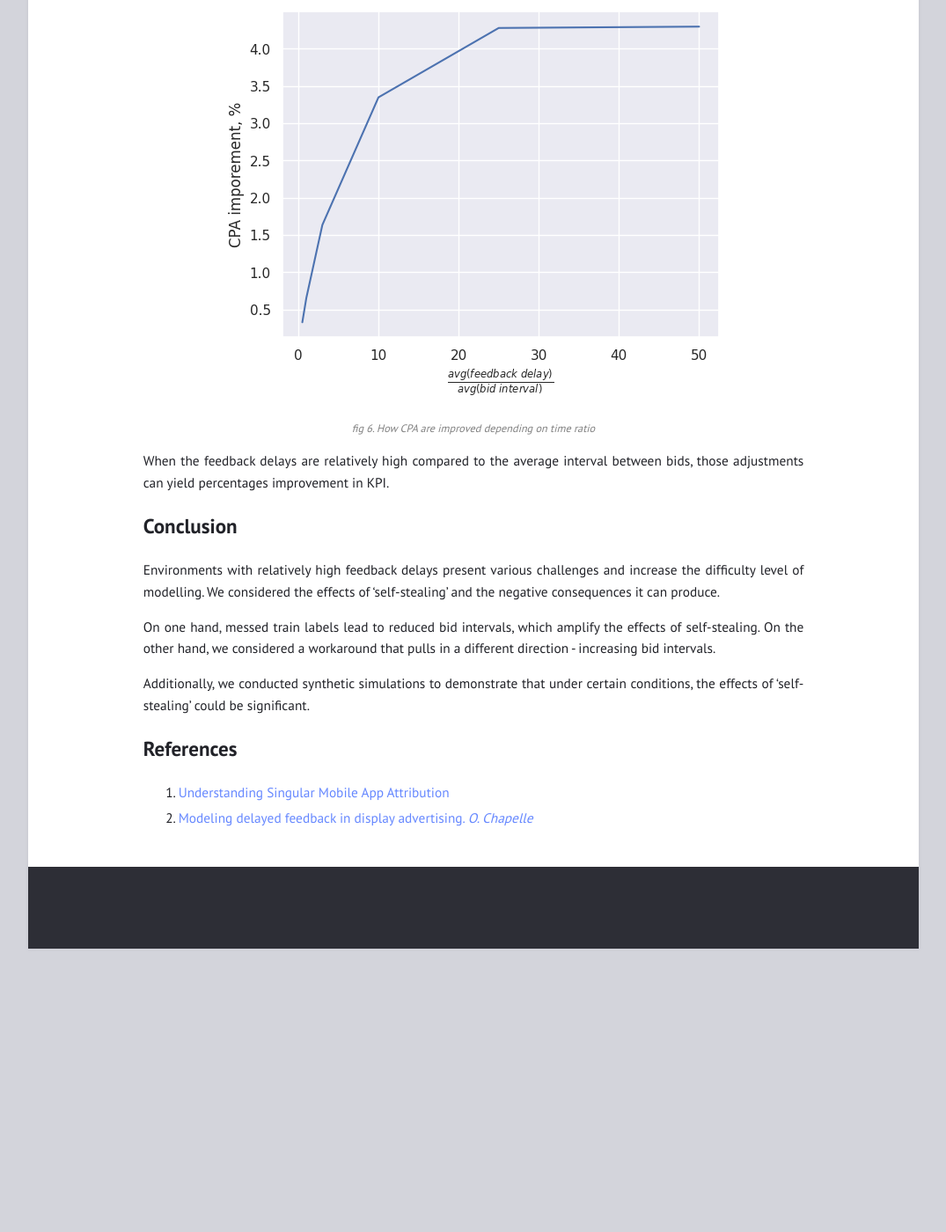
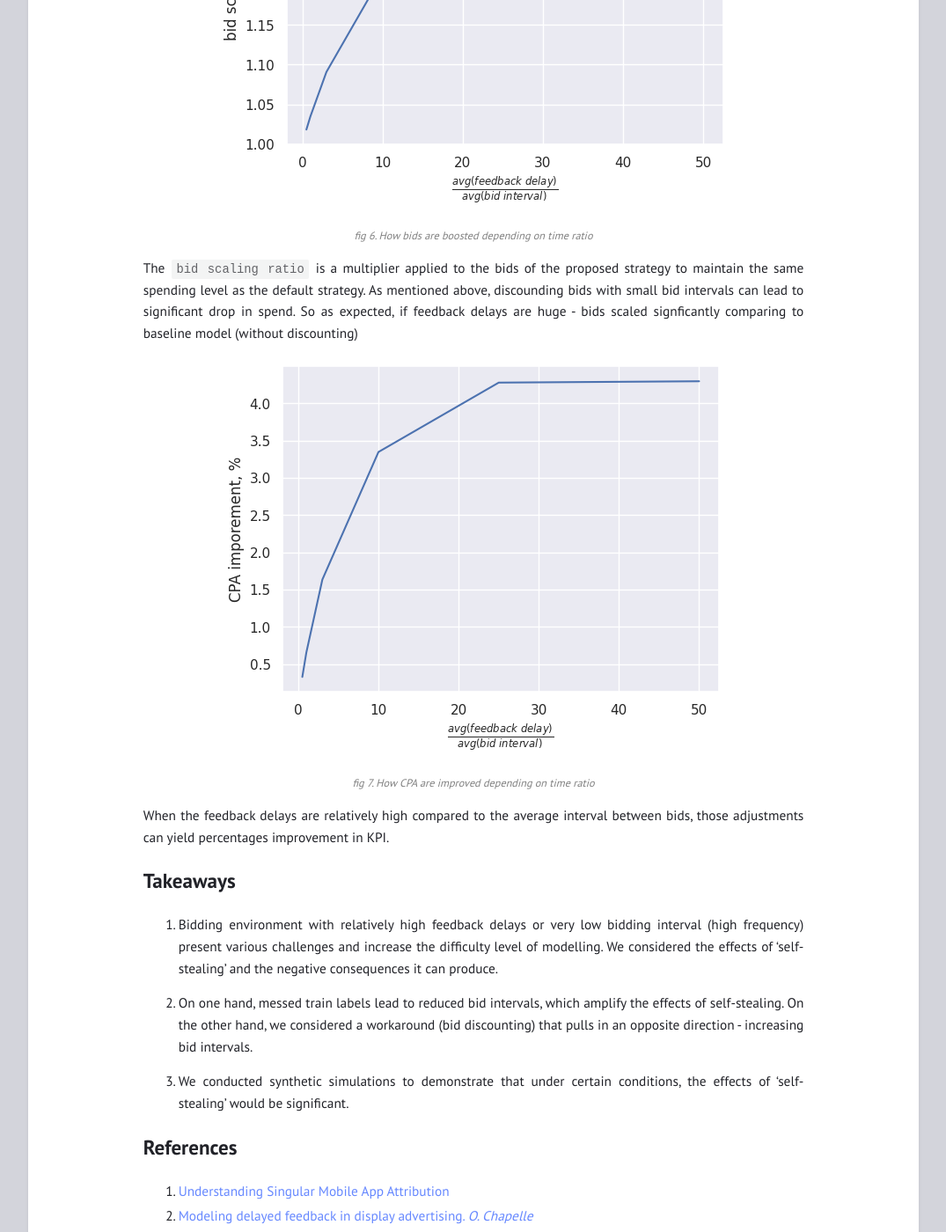
Before and after one commit to necnec/necnec.github.io, a Jekyll site: the page built from _posts/2023-09-09-self-stealing.md, in a window 1280 px wide and 1400 px high, scrolled down 4746 px. Shown: the whole window at 88% size, without its empty margins (102-1177 px from the left). Built offline with Jekyll 4.4.1, drawn with Linux system fonts in a browser that asks for light colours; before the commit the page ends 5824 px from its top, so only the background shows below that; some of the changed text lies outside the part shown.

Commit message:
self-stealing update

```diff
--- a/_posts/2023-09-09-self-stealing.md
+++ b/_posts/2023-09-09-self-stealing.md
@@ -1,5 +1,5 @@
 ---
-title:  "Attribution self-stealing in mobile advertising"
+title:  "Self-stealing of Attribution in Mobile Advertising"
 layout: post
 ---
 ![](/assets/images/self-stealing/self-stealing-title.png)
@@ -7,9 +7,9 @@
 
 
 ## Introduction
-When initiating an advertising campaign, determining the optimal impression frequency strategy is a crucial step. The ideal frequency cap often depend on various campaign characteristics including the creative format, the budget, the nature of the brand etc.
+When initiating an advertising campaign, determining the optimal impression frequency strategy is a crucial step. The ideal frequency cap often depend on various campaign characteristics including the type of campaign, the creative format, the budget, the nature of the brand etc.
 
-In certain domains, a decision to buy a product might occur several hours or days after seeing the ad. Delays in attribution can also arise due to technical limitations; for instance, in mobile advertising, a user might download the promoted app during the game session, but the installation doesn't register by SDK until the user opens the app for the first time [1].
+In certain domains, a decision to install (buy) a product might occur several hours or days after seeing the ad. Delays in attribution can also arise due to technical limitations; for instance, in mobile advertising, a user might download the promoted app during the game session, but the installation doesn't register by SDK until the user opens the app for the first time [1].
 
 ![](/assets/images/self-stealing/high-install-delay.png)
 *fig 1. In mobile advertising, a high attribution delay could be caused by technical limitations*
@@ -30,8 +30,12 @@
 
 1. If the user decides to convert after the first impression, we obviously shouldn't bid thereafter. However, our confidence that the user didn't convert increases as the lag from the first impression extends. By bidding after a short delay, the only outcome we might achieve is stealing the attribution from the first impression
 
-2. Another challenge is if you want to build a model that predicts conversion (install), your train labels could be shuffled, and "1" would be assigned to the most recent (4th) impression.
+2. Another challenge is if you want to build a model that predicts conversion (install), your train labels could be misassigned, and "1" would be assigned to the most recent (4th) impression.
 If you use such feature as "delay since the previous impression" - your model will "learn" to predict higher conversion probability straight after the previous impression. And the first impression in batch would be undervalued. Technically everything is correct: usually batch of two bids are more likely lead to attribution, but you spend twice. And due to selection bias your further trainset releases would be even stronger suffered from self-stealing.
+
+![](/assets/images/self-stealing/trainset-misassignment.png)
+*fig 3. Conversion always assigned to the latest impression in the batch*
+{: style="color:gray; font-size: 80%; text-align:center;"}
 
 ## Impression value discounting
 
@@ -78,10 +82,10 @@
 $$
 
 ![](/assets/images/self-stealing/value-discount.png)
-*fig 3. The larger $$t_2-t_1$$ the smaller a discount*
+*fig 4. The larger $$t_2-t_1$$ the smaller a discount*
 {: style="color:gray; font-size: 80%; text-align:center;"}
 
-In a production system, implementing this adjustment could be quite straightforward. One would simply need to store the delay time from the previous impression and the value of that previous impression.
+In a production system, implementing this adjustment could be quite straightforward. One would simply need to store the delay time from the previous impression, the value of that previous impression and also build a model that evaluates $$\lambda(x)$$ for each particular bid request [2]
 
 ## Budget constraint
 
@@ -103,26 +107,27 @@
 
 ![](/assets/images/self-stealing/plot-bid-scaling-increase.png){:style="display:block; margin-left:auto; margin-right:auto"}
 
-*fig 5. How bids are boosted depending on time ratio*
+*fig 6. How bids are boosted depending on time ratio*
 {: style="color:gray; font-size: 80%; text-align:center;"}
 
+The `bid scaling ratio` is a multiplier applied to the bids of the proposed strategy to maintain the same spending level as the default strategy.
 As mentioned above, discounding bids with small bid intervals can lead to significant drop in spend. So as expected, if feedback delays are huge - bids scaled signficantly comparing to baseline model (without discounting)
 
 ![](/assets/images/self-stealing/plot-cpa-improvement.png){:style="display:block; margin-left:auto; margin-right:auto"}
 
-*fig 6. How CPA are improved depending on time ratio*
+*fig 7. How CPA are improved depending on time ratio*
 {: style="color:gray; font-size: 80%; text-align:center;"}
 
 When the feedback delays are relatively high compared to the average interval between bids, those adjustments can yield percentages improvement in KPI.
 
 
-## Conclusion
+## Takeaways
 
-Environments with relatively high feedback delays present various challenges and increase the difficulty level of modelling. We considered the effects of 'self-stealing' and the negative consequences it can produce.
+1. Bidding environment with relatively high feedback delays or very low bidding interval (high frequency) present various challenges and increase the difficulty level of modelling. We considered the effects of 'self-stealing' and the negative consequences it can produce.
 
-On one hand, messed train labels lead to reduced bid intervals, which amplify the effects of self-stealing. On the other hand, we considered a workaround that pulls in a different direction - increasing bid intervals.
+2. On one hand, messed train labels lead to reduced bid intervals, which amplify the effects of self-stealing. On the other hand, we considered a workaround (bid discounting) that pulls in an opposite direction - increasing bid intervals.
 
-Additionally, we conducted synthetic simulations to demonstrate that under certain conditions, the effects of 'self-stealing' could be significant.
+3. We conducted synthetic simulations to demonstrate that under certain conditions, the effects of 'self-stealing' would be significant.
 
 ## References
 
```
Also changed, not shown: other parts of _posts/2023-09-09-self-stealing.md (+1 -1 lines), assets/images/self-stealing/trainset-misassignment.png (added).
